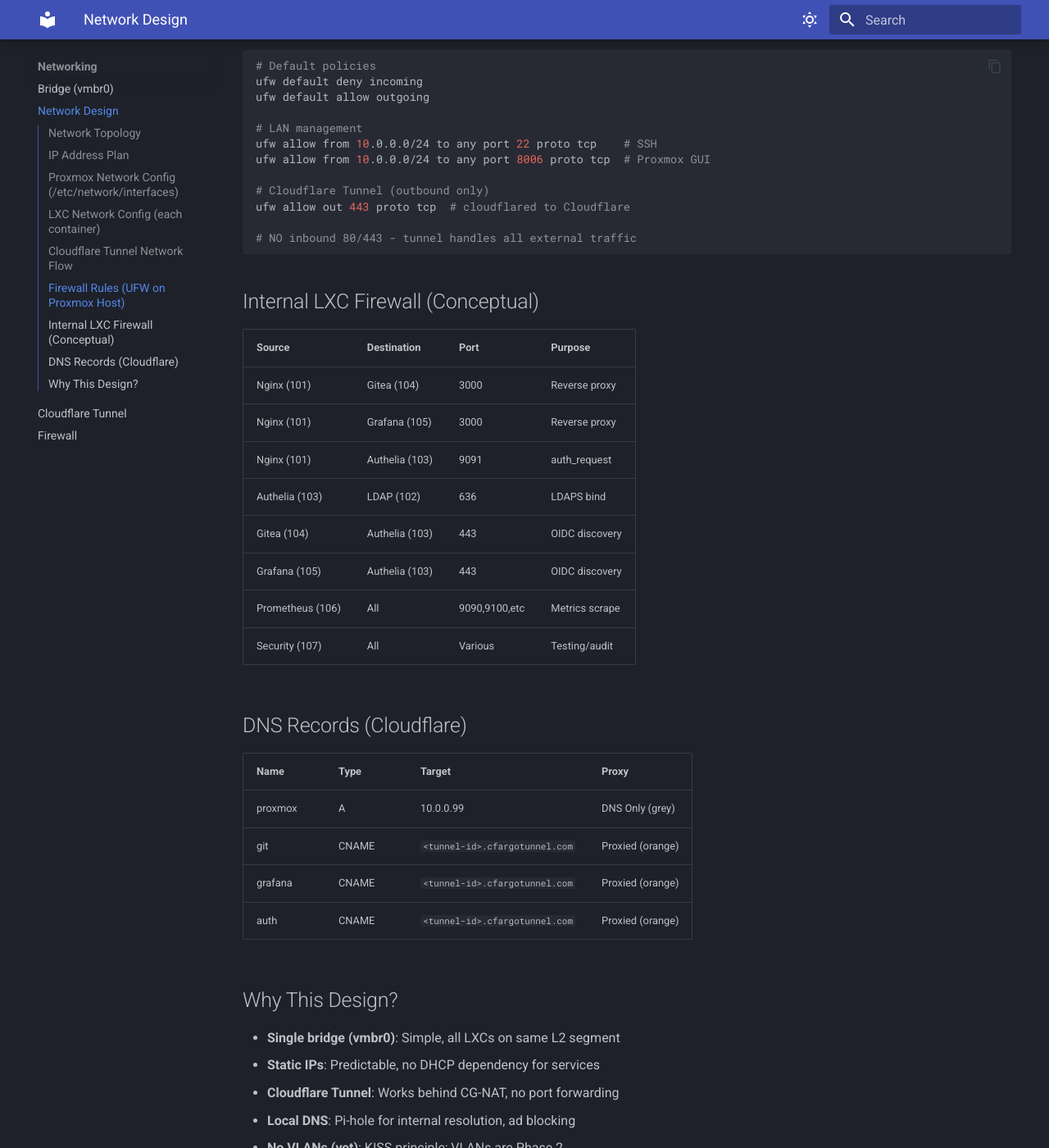
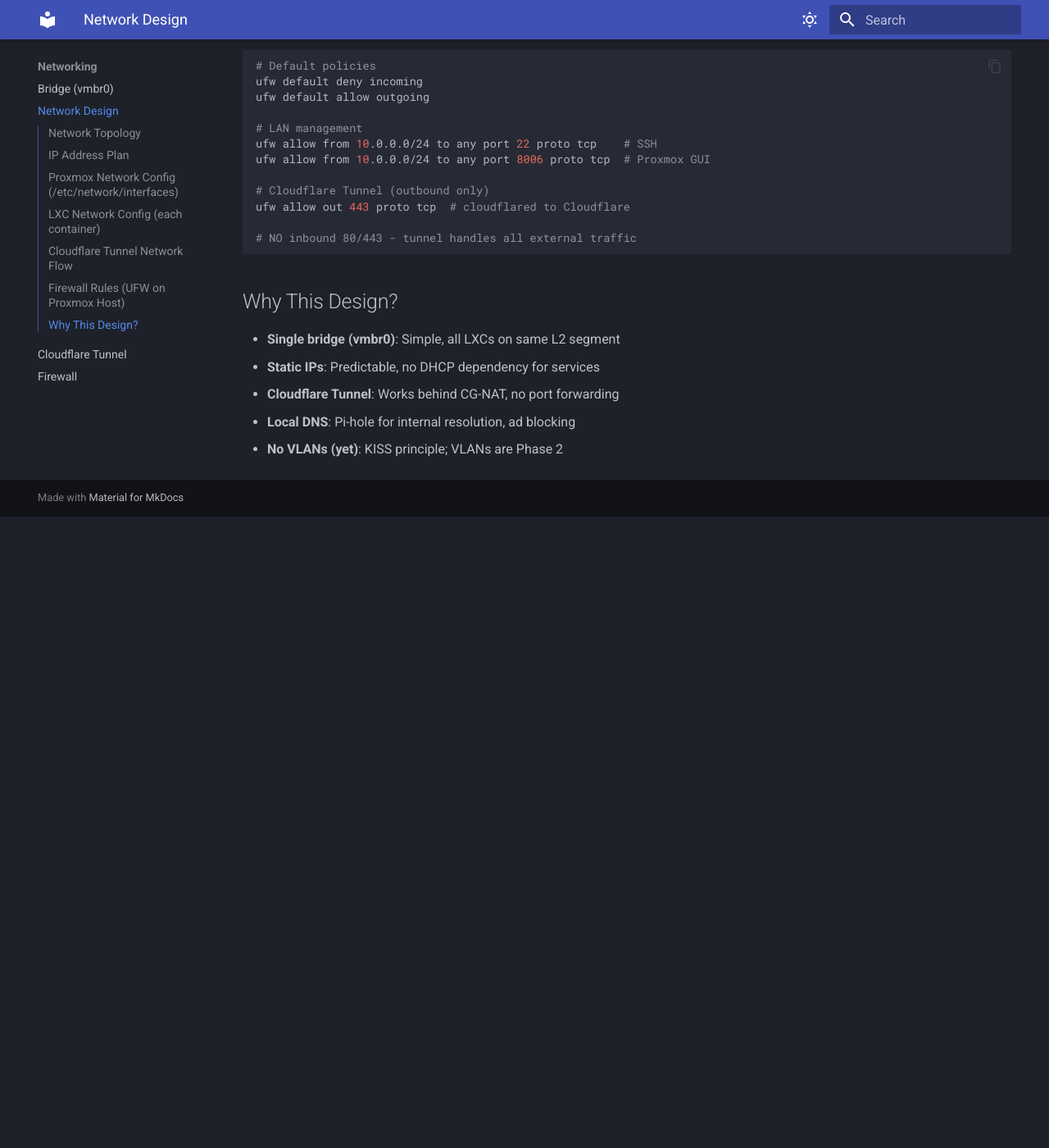
Before and after one commit to dmaljkovic/proxmox-homelab, an MkDocs documentation site: the page built from docs/03-networking/network-design.md, in a window 1280 px wide and 1400 px high, scrolled down 2132 px. Shown: the whole window at 82% size. Built offline with MkDocs 1.6.1 and Material for MkDocs 9.7.7, drawn with Linux system fonts in a browser that asks for light colours; after the commit the page ends 2762 px from its top, so only the background shows below that.

Commit message:
Remove Internal LXC Firewall and DNS Records sections from network-design

````diff
--- a/docs/03-networking/network-design.md
+++ b/docs/03-networking/network-design.md
@@ -121,28 +121,6 @@ ufw allow out 443 proto tcp  # cloudflared to Cloudflare
 # NO inbound 80/443 - tunnel handles all external traffic
 ```
 
-## Internal LXC Firewall (Conceptual)
-
-| Source | Destination | Port | Purpose |
-|--------|-------------|------|---------|
-| Nginx (101) | Gitea (104) | 3000 | Reverse proxy |
-| Nginx (101) | Grafana (105) | 3000 | Reverse proxy |
-| Nginx (101) | Authelia (103) | 9091 | auth_request |
-| Authelia (103) | LDAP (102) | 636 | LDAPS bind |
-| Gitea (104) | Authelia (103) | 443 | OIDC discovery |
-| Grafana (105) | Authelia (103) | 443 | OIDC discovery |
-| Prometheus (106) | All | 9090,9100,etc | Metrics scrape |
-| Security (107) | All | Various | Testing/audit |
-
-## DNS Records (Cloudflare)
-
-| Name | Type | Target | Proxy |
-|------|------|--------|-------|
-| proxmox | A | 10.0.0.99 | DNS Only (grey) |
-| git | CNAME | `<tunnel-id>.cfargotunnel.com` | Proxied (orange) |
-| grafana | CNAME | `<tunnel-id>.cfargotunnel.com` | Proxied (orange) |
-| auth | CNAME | `<tunnel-id>.cfargotunnel.com` | Proxied (orange) |
-
 ## Why This Design?
 
 - **Single bridge (vmbr0)**: Simple, all LXCs on same L2 segment
````
